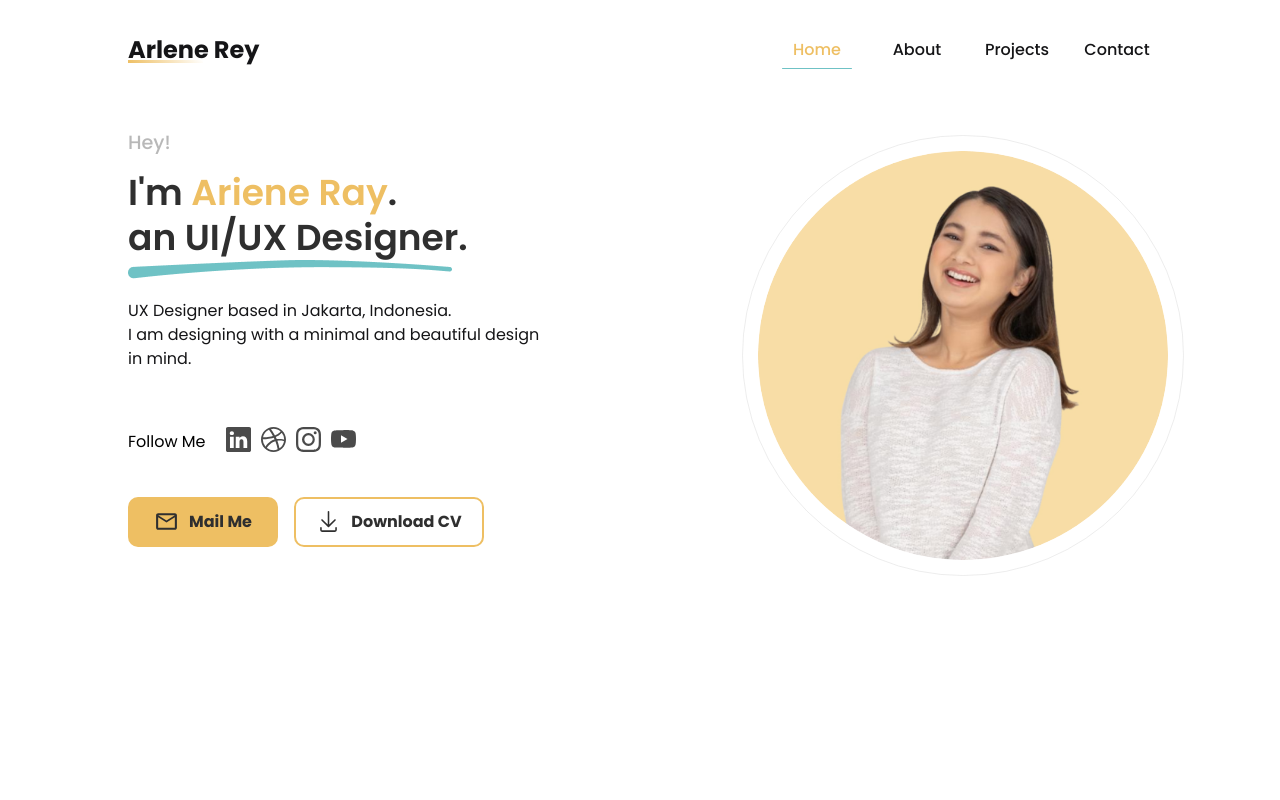
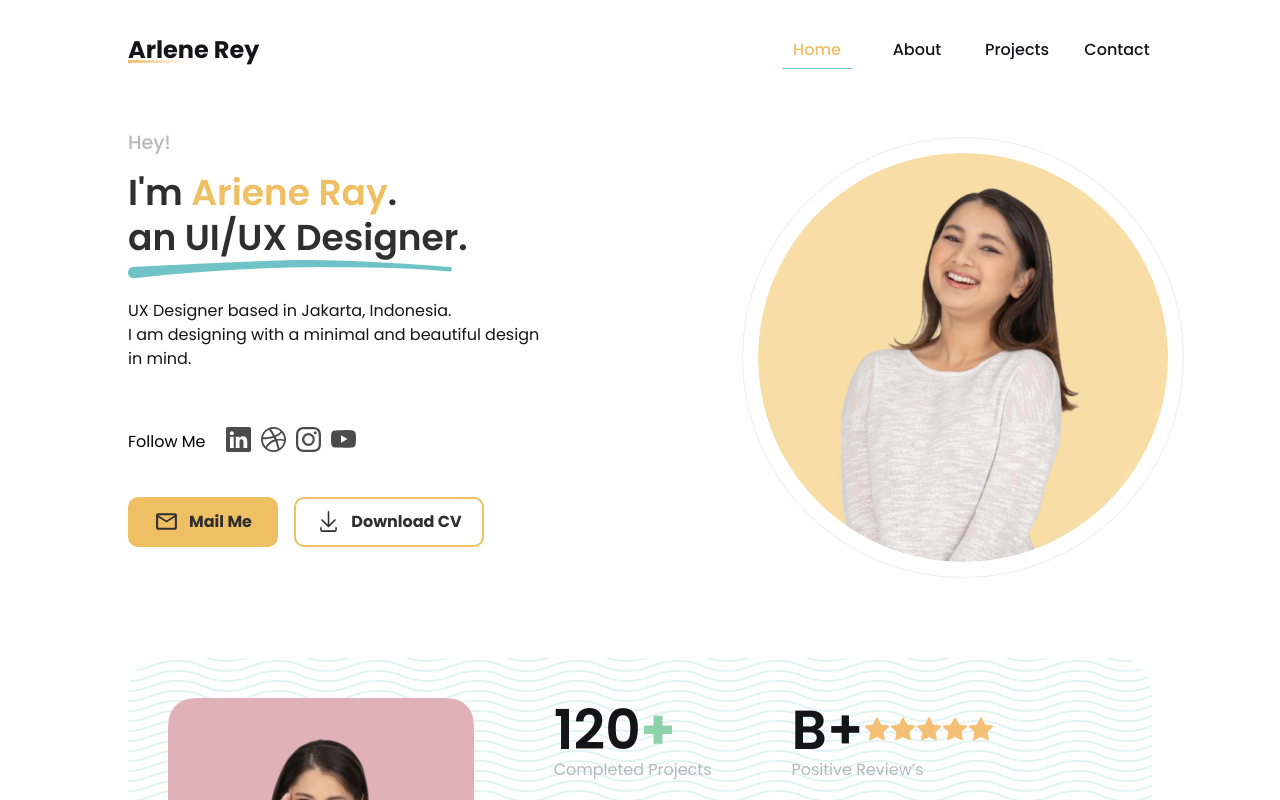
Before and after one commit to Mohxmed/react-designer-portfolio, a React (Vite) app: page / in a window 1280 px wide. Shown: the top 800 px of the page. Built offline with nearby package versions, Linux system fonts and the light colour scheme.

Commit message:
small update

```diff
--- a/src/components/HeroSection/hero-section.css
+++ b/src/components/HeroSection/hero-section.css
@@ -66,7 +66,6 @@
   display: flex;
   gap: 1rem;
 }
-
 /* Email Me Overlay */
 .overlay-content form {
   display: flex;
--- a/src/pages/HomePage.jsx
+++ b/src/pages/HomePage.jsx
@@ -1,5 +1,11 @@
 import HeroSection from "../components/HeroSection/HeroSection";
+import LandingCard from "../components/LandingCard/LandingCard";
 
 export const HomePage = () => {
-  return <HeroSection />;
+  return (
+    <>
+      <HeroSection />
+      <LandingCard />
+    </>
+  );
 };
```
Also changed, not shown: src/assets/card-image.png (added).
